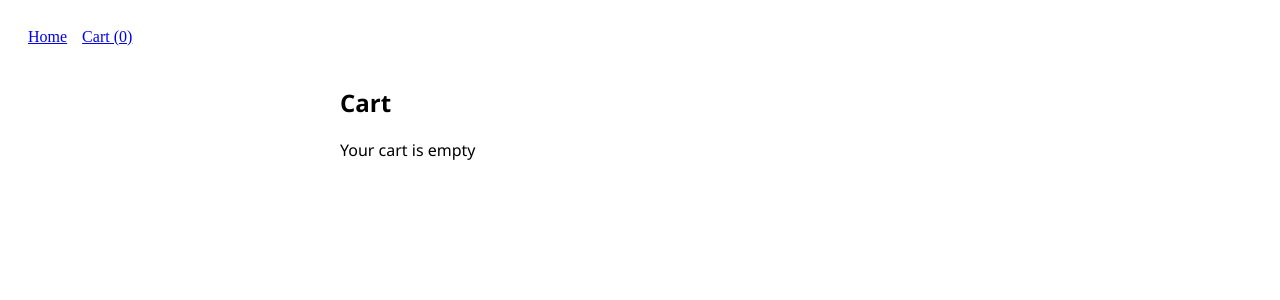
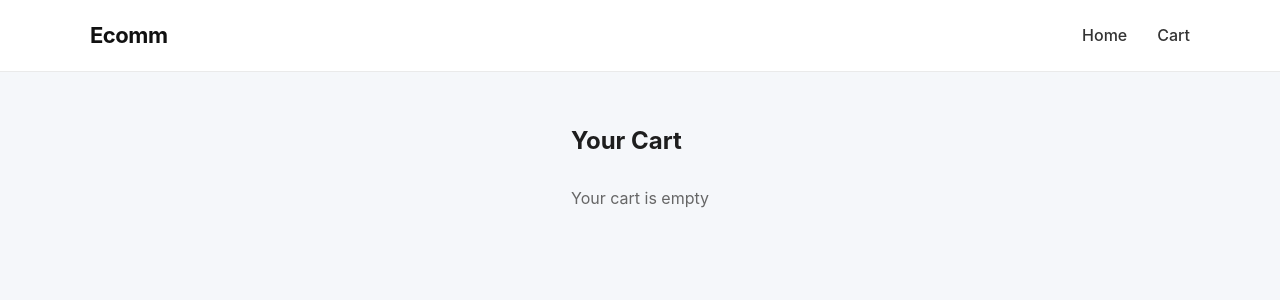
Before and after one commit to adel-tech/ecommerce-frontend, a React app: page /cart in a window 1280 px wide. Shown: the top 300 px of the page. Built offline with nearby package versions, Linux system fonts and the light colour scheme; the HTML template or start-up script is replaced by a standard one.

Commit message:
ui changes

```diff
--- a/src/App.jsx
+++ b/src/App.jsx
@@ -1,21 +1,27 @@
-import { useEffect, useState } from "react";
-import { Routes, Route, Link } from "react-router-dom";
+import { useState } from "react";
+import { Routes, Route } from "react-router-dom";
+
+import Navbar from "./components/Navbar";
+
 import Home from "./pages/Home";
 import Cart from "./pages/Cart";
 import Success from "./pages/Success";
-
 import ProductDetails from "./pages/ProductDetails";
 
 function App() {
-  // Load initial cart from localStorage if exists, else empty array
+  // Load initial cart from localStorage
   const [cart, setCart] = useState(() => {
     const storedCart = localStorage.getItem("cart");
     return storedCart ? JSON.parse(storedCart) : [];
   });
 
+  // Add to cart
   const handleAddToCart = (product) => {
     setCart((prevCart) => {
-    const existingItem = prevCart.find((item) => item._id === product._id);
+      const existingItem = prevCart.find(
+        (item) => item._id === product._id
+      );
+
       let updatedCart;
 
       if (existingItem) {
@@ -33,7 +39,7 @@ const handleAddToCart = (product) => {
     });
   };
 
-
+  // Decrease quantity
   const handleDecreaseQuantity = (productId) => {
     setCart((prevCart) => {
       const updatedCart = prevCart
@@ -49,39 +55,42 @@ const handleAddToCart = (product) => {
     });
   };
 
+  // Remove item
   const handleRemoveFromCart = (productId) => {
     setCart((prevCart) => {
-      const updatedCart = prevCart.filter((item) => item._id !== productId);
+      const updatedCart = prevCart.filter(
+        (item) => item._id !== productId
+      );
+
       localStorage.setItem("cart", JSON.stringify(updatedCart));
       return updatedCart;
     });
   };
 
+  // Total price
   const totalPrice = cart.reduce(
     (total, item) => total + item.price * item.quantity,
     0
   );
 
+  // Total quantity for badge
+  const totalItems = cart.reduce(
+    (total, item) => total + (item.quantity ?? 0),
+    0
+  );
+
   return (
-    <div style={{ padding: "20px" }}>
-      {/* NAVBAR */}
-      <nav style={{ marginBottom: "20px" }}>
-        <Link to="/" style={{ marginRight: "15px" }}>
-          Home
-        </Link>
+    <div className="app-wrapper">
+      {/* Navbar */}
+      <Navbar cartCount={totalItems} />
 
-
-        {/* <Link to="/cart">Cart ({cart.length})</Link> */}
-        <Link to="/cart">
-          Cart ({cart.reduce((total, item) => total + (item.quantity ?? 0), 0)})
-        </Link>
-
-
-      </nav>
-
-      {/* ROUTES */}
+      {/* Main Content */}
+      <main className="container">
         <Routes>
-        <Route path="/" element={<Home onAddToCart={handleAddToCart} />} />
+          <Route
+            path="/"
+            element={<Home onAddToCart={handleAddToCart} />}
+          />
 
           <Route
             path="/cart"
@@ -94,12 +103,17 @@ const handleAddToCart = (product) => {
               />
             }
           />
+
           <Route
             path="/products/:id"
-    element={<ProductDetails onAddToCart={handleAddToCart} />}
+            element={
+              <ProductDetails onAddToCart={handleAddToCart} />
+            }
           />
+
           <Route path="/success" element={<Success />} />
         </Routes>
+      </main>
     </div>
   );
 }
--- /dev/null
+++ b/src/components/Navbar.jsx
@@ -0,0 +1,58 @@
+import { useState } from "react";
+import { Link } from "react-router-dom";
+import "../styles/navbar.css";
+
+function Navbar({ cartCount }) {
+  const [isOpen, setIsOpen] = useState(false);
+
+  return (
+    <header className="navbar">
+      <div className="container navbar-inner">
+
+        <div className="brand">
+          <Link
+            to="/"
+            className="brand-link"
+            onClick={() => setIsOpen(false)}
+          >
+            Ecomm
+          </Link>
+        </div>
+
+        {/* Hamburger */}
+        <div
+          className="hamburger"
+          onClick={() => setIsOpen(!isOpen)}
+        >
+          ☰
+        </div>
+
+        <nav className={`nav-menu ${isOpen ? "active" : ""}`}>
+          <Link
+            to="/"
+            className="nav-item"
+            onClick={() => setIsOpen(false)}
+          >
+            Home
+          </Link>
+
+          <Link
+            to="/cart"
+            className="nav-item cart-link"
+            onClick={() => setIsOpen(false)}
+          >
+            Cart
+            {cartCount > 0 && (
+              <span className="cart-badge">
+                {cartCount}
+              </span>
+            )}
+          </Link>
+        </nav>
+
+      </div>
+    </header>
+  );
+}
+
+export default Navbar;
--- a/src/components/ProductCard.jsx
+++ b/src/components/ProductCard.jsx
@@ -1,27 +1,38 @@
 import { useNavigate } from "react-router-dom";
+import "../styles/components.css";
 
 function ProductCard({ product, onAddToCart }) {
   const navigate = useNavigate();
 
   return (
-    <div style={cardStyle}>
+    <div className="product-card">
       <img
         src={product.image}
         alt={product.name}
-        style={{ width: "100%", height: "150px", objectFit: "cover", borderRadius: "5px" }}
+        className="product-image"
       />
-      <h3 style={{ margin: "10px 0 5px 0" }}>{product.name}</h3>
-      <p style={{ fontSize: "14px", color: "#555", height: "40px", overflow: "hidden" }}>
+
+      <h3 className="product-title">
+        {product.name}
+      </h3>
+
+      <p className="product-description">
         {product.description}
       </p>
-      <p style={{ fontWeight: "600", marginBottom: "10px" }}>₹{product.price}</p>
 
-      <button style={buttonStyle} onClick={() => onAddToCart(product)}>
+      <p className="product-price">
+        ₹{product.price}
+      </p>
+
+      <button
+        className="button-primary"
+        onClick={() => onAddToCart(product)}
+      >
         Add to Cart
       </button>
 
       <button
-        style={{ ...buttonStyle, backgroundColor: "#555", marginTop: "5px" }}
+        className="button-secondary"
         onClick={() => navigate(`/products/${product._id}`)}
       >
         View More Details
@@ -30,24 +41,4 @@ function ProductCard({ product, onAddToCart }) {
   );
 }
 
-const cardStyle = {
-  border: "1px solid #ddd",
-  padding: "15px",
-  borderRadius: "8px",
-  boxShadow: "0 2px 5px rgba(0,0,0,0.1)",
-  display: "flex",
-  flexDirection: "column",
-  justifyContent: "space-between",
-};
-
-const buttonStyle = {
-  padding: "10px",
-  width: "100%",
-  backgroundColor: "#000",
-  color: "#fff",
-  border: "none",
-  cursor: "pointer",
-  borderRadius: "5px",
-};
-
 export default ProductCard;
--- a/src/main.jsx
+++ b/src/main.jsx
@@ -2,6 +2,11 @@ import React from "react";
 import ReactDOM from "react-dom/client";
 import { BrowserRouter } from "react-router-dom";
 import App from "./App";
+
+import "./styles/global.css";
+import "./styles/layout.css";
+import "./styles/components.css";
+
 
 ReactDOM.createRoot(document.getElementById("root")).render(
   <BrowserRouter>
--- a/src/pages/Cart.jsx
+++ b/src/pages/Cart.jsx
@@ -23,61 +23,54 @@ function Cart({ cart, onDecrease, onRemove, total }) {
   };
 
   return (
-    <div style={{ maxWidth: "600px", margin: "40px auto", fontFamily: "Segoe UI, sans-serif" }}>
-      <h2>Cart</h2>
+  <div className="cart-container">
+    <h2 className="cart-title">Your Cart</h2>
 
-      {cart.length === 0 && <p>Your cart is empty</p>}
+    {cart.length === 0 && (
+      <p className="empty-text">Your cart is empty</p>
+    )}
 
     {cart.map((item) => (
-        <div
-          key={item._id}
-          style={{
-            marginBottom: "15px",
-            borderBottom: "1px solid #ddd",
-            paddingBottom: "10px",
-          }}
+      <div key={item._id} className="cart-item">
+
+        <div className="item-info">
+          <h4>{item.name}</h4>
+          <p>₹{item.price} × {item.quantity}</p>
+        </div>
+
+        <div className="cart-actions">
+          <button
+            className="btn btn-ghost"
+            onClick={() => onDecrease(item._id)}
           >
-          <p>
-            {item.name} - ₹{item.price} × {item.quantity}
-          </p>
-
-          <button
-            onClick={() => onDecrease(item._id)}
-            style={{ marginRight: "10px" }}
-          >
-            -
+            −
           </button>
 
           <button
+            className="btn btn-ghost"
             onClick={() => onRemove(item._id)}
-            style={{ marginRight: "10px" }}
           >
             Remove
           </button>
         </div>
+
+      </div>
     ))}
 
     {cart.length > 0 && (
-        <>
+      <div className="cart-summary">
         <h3>Total: ₹{total}</h3>
-          <button onClick={handleCheckout} style={checkoutButtonStyle}>
+
+        <button
+          className="btn btn-primary checkout-btn"
+          onClick={handleCheckout}
+        >
           Checkout
         </button>
-        </>
+      </div>
     )}
   </div>
 );
 }
 
-const checkoutButtonStyle = {
-  padding: "12px 20px",
-  backgroundColor: "#6772e5",
-  color: "#fff",
-  border: "none",
-  cursor: "pointer",
-  borderRadius: "5px",
-  marginTop: "15px",
-  fontSize: "16px",
-};
-
 export default Cart;
--- /dev/null
+++ b/src/styles/components.css
@@ -0,0 +1,135 @@
+/* ===== PRODUCTS GRID ===== */
+
+.products-grid {
+  display: grid;
+  gap: 30px;
+  grid-template-columns: "repeat(auto-fit, minmax(250px, 1fr))";
+}
+
+@media (min-width: 600px) {
+  .products-grid {
+    grid-template-columns: repeat(2, 1fr);
+  }
+}
+
+@media (min-width: 900px) {
+  .products-grid {
+    grid-template-columns: repeat(3, 1fr);
+  }
+}
+
+@media (min-width: 1200px) {
+  .products-grid {
+    grid-template-columns: repeat(4, 1fr);
+  }
+}
+/* ===== PRODUCT CARD ===== */
+
+.product-card {
+  background: #ffffff;
+  border-radius: 14px;
+  padding: 20px;
+  display: flex;
+  flex-direction: column;
+  transition: 0.25s ease;
+  box-shadow: 0 6px 18px rgba(0, 0, 0, 0.06);
+}
+
+.product-card:hover {
+  transform: translateY(-6px);
+  box-shadow: 0 12px 30px rgba(0, 0, 0, 0.1);
+}
+
+.product-image {
+  width: 100%;
+  height: 170px;
+  object-fit: cover;
+  border-radius: 10px;
+  margin-bottom: 15px;
+}
+
+.product-title {
+  font-size: 18px;
+  font-weight: 600;
+  margin-bottom: 8px;
+}
+
+.product-description {
+  font-size: 14px;
+  color: #666;
+  height: 40px;
+  overflow: hidden;
+  margin-bottom: 12px;
+}
+
+.product-price {
+  font-weight: 700;
+  margin-bottom: 15px;
+}
+
+/* ===== BUTTONS ===== */
+
+.button-primary {
+  background: #000;
+  color: #fff;
+  border: none;
+  padding: 10px;
+  border-radius: 8px;
+  cursor: pointer;
+  transition: 0.2s ease;
+  margin-bottom: 8px;
+}
+
+.button-primary:hover {
+  background: #333;
+}
+
+.button-secondary {
+  background: #f3f3f3;
+  color: #333;
+  border: none;
+  padding: 10px;
+  border-radius: 8px;
+  cursor: pointer;
+  transition: 0.2s ease;
+}
+
+.button-secondary:hover {
+  background: #e0e0e0;
+}
+
+/* ===== HOME WRAPPER ===== */
+
+.home-wrapper {
+  max-width: 1200px;
+  margin: 40px auto;
+  padding: 0 20px;
+}
+
+.page-title {
+  font-size: 28px;
+  margin-bottom: 30px;
+  font-weight: 600;
+  text-align: center;
+}
+.skeleton-card {
+  height: 320px;
+  border-radius: 12px;
+  background: linear-gradient(
+    90deg,
+    #f0f0f0 25%,
+    #e0e0e0 50%,
+    #f0f0f0 75%
+  );
+  background-size: 200% 100%;
+  animation: shimmer 1.5s infinite;
+}
+
+@keyframes shimmer {
+  0% {
+    background-position: 200% 0;
+  }
+  100% {
+    background-position: -200% 0;
+  }
+}
--- /dev/null
+++ b/src/styles/global.css
@@ -0,0 +1,119 @@
+/* Reset */
+* {
+  margin: 0;
+  padding: 0;
+  box-sizing: border-box;
+}
+
+/* Base */
+body {
+  font-family: -apple-system, BlinkMacSystemFont, "Segoe UI", Roboto, sans-serif;
+  background-color: #f5f7fa;
+  color: #1e1e1e;
+  line-height: 1.6;
+}
+
+/* Container */
+.container {
+  max-width: 1100px;
+  margin: 0 auto;
+  padding: 0 20px;
+}
+/* ===== BUTTON BASE ===== */
+
+.btn {
+  padding: 10px 18px;
+  border-radius: 8px;
+  border: none;
+  font-size: 14px;
+  font-weight: 500;
+  cursor: pointer;
+  transition: all 0.2s ease;
+}
+
+/* Primary Button */
+.btn-primary {
+  background: #4f46e5;
+  color: white;
+}
+
+.btn-primary:hover {
+  background: #4338ca;
+}
+
+/* Danger Button (Remove) */
+.btn-danger {
+  background: #ef4444;
+  color: white;
+}
+
+.btn-danger:hover {
+  background: #dc2626;
+}
+
+/* Soft / Ghost Button */
+.btn-ghost {
+  background: transparent;
+  color: #4f46e5;
+  border: 1px solid #4f46e5;
+}
+
+.btn-ghost:hover {
+  background: #4f46e5;
+  color: white;
+}
+/* ===== CART ===== */
+
+.cart-container {
+  max-width: 700px;
+  margin: 50px auto;
+  padding: 0 20px;
+}
+
+.cart-title {
+  margin-bottom: 25px;
+  font-size: 24px;
+}
+
+.empty-text {
+  color: #666;
+  margin-top: 20px;
+}
+
+/* Cart Item */
+.cart-item {
+  display: flex;
+  justify-content: space-between;
+  align-items: center;
+  padding: 18px 0;
+  border-bottom: 1px solid #eee;
+}
+
+.item-info h4 {
+  font-size: 16px;
+  margin-bottom: 5px;
+}
+
+.item-info p {
+  color: #666;
+  font-size: 14px;
+}
+
+/* Actions */
+.cart-actions {
+  display: flex;
+  gap: 10px;
+}
+
+/* Summary */
+.cart-summary {
+  margin-top: 30px;
+  display: flex;
+  justify-content: space-between;
+  align-items: center;
+}
+
+.checkout-btn {
+  padding: 12px 22px;
+  font-size: 15px;
+}
--- /dev/null
+++ b/src/styles/layout.css
@@ -0,0 +1,58 @@
+.app-wrapper {
+  min-height: 100vh;
+  display: flex;
+  flex-direction: column;
+}
+
+main {
+  flex: 1;
+  padding: 40px 0;
+}
+
+/* Navbar */
+.navbar {
+  background: white;
+  border-bottom: 1px solid #eaeaea;
+  position: sticky;
+  top: 0;
+  z-index: 100;
+}
+
+.navbar-inner {
+  display: flex;
+  justify-content: space-between;
+  align-items: center;
+  padding: 18px 0;
+}
+
+.logo {
+  font-size: 22px;
+  font-weight: 600;
+  color: #4f46e5;
+}
+
+.nav-links {
+  display: flex;
+  gap: 25px;
+  font-weight: 500;
+}
+
+.nav-links a {
+  text-decoration: none;
+  color: #333;
+  transition: 0.2s ease;
+}
+
+.nav-links a:hover {
+  color: #4f46e5;
+}
+
+/* Footer */
+.footer {
+  background: #ffffff;
+  border-top: 1px solid #eaeaea;
+  padding: 25px 0;
+  text-align: center;
+  font-size: 14px;
+  color: #777;
+}
--- /dev/null
+++ b/src/styles/navbar.css
@@ -0,0 +1,99 @@
+/* ===== NAVBAR ===== */
+
+.navbar {
+  background: #ffffff;
+  border-bottom: 1px solid #eaeaea;
+  position: sticky;
+  top: 0;
+  z-index: 1000;
+}
+
+.navbar-inner {
+  display: flex;
+  justify-content: space-between;
+  align-items: center;
+  padding: 18px 0;
+}
+
+/* Brand */
+.brand-link {
+  font-size: 22px;
+  font-weight: 700;
+  text-decoration: none;
+  color: #111;
+  letter-spacing: -0.5px;
+  transition: 0.2s ease;
+}
+
+.brand-link:hover {
+  color: #4f46e5;
+}
+
+/* Navigation */
+.nav-menu {
+  display: flex;
+  align-items: center;
+  gap: 30px;
+}
+
+.nav-item {
+  text-decoration: none;
+  color: #333;
+  font-weight: 500;
+  position: relative;
+  transition: 0.2s ease;
+}
+
+.nav-item:hover {
+  color: #4f46e5;
+}
+
+/* Cart badge */
+.cart-link {
+  position: relative;
+}
+
+.cart-badge {
+  position: absolute;
+  top: -8px;
+  right: -14px;
+  background: #4f46e5;
+  color: white;
+  font-size: 11px;
+  padding: 3px 7px;
+  border-radius: 20px;
+  font-weight: 600;
+}
+/* Hamburger */
+.hamburger {
+  display: none;
+  font-size: 24px;
+  cursor: pointer;
+}
+
+/* ===== MOBILE ===== */
+
+@media (max-width: 768px) {
+
+  .hamburger {
+    display: block;
+  }
+
+  .nav-menu {
+    position: absolute;
+    top: 70px;
+    right: 20px;
+    background: #ffffff;
+    flex-direction: column;
+    align-items: flex-start;
+    gap: 20px;
+    padding: 20px;
+    border-radius: 10px;
+    box-shadow: 0 10px 25px rgba(0,0,0,0.1);
+    display: none;
+  }
+
+  .nav-menu.active {
+    display: flex;
+  }
+}
```
Also changed, not shown: src/pages/Home.jsx (+14 -28 lines). Lines whose indentation alone changed are shown as unchanged.
